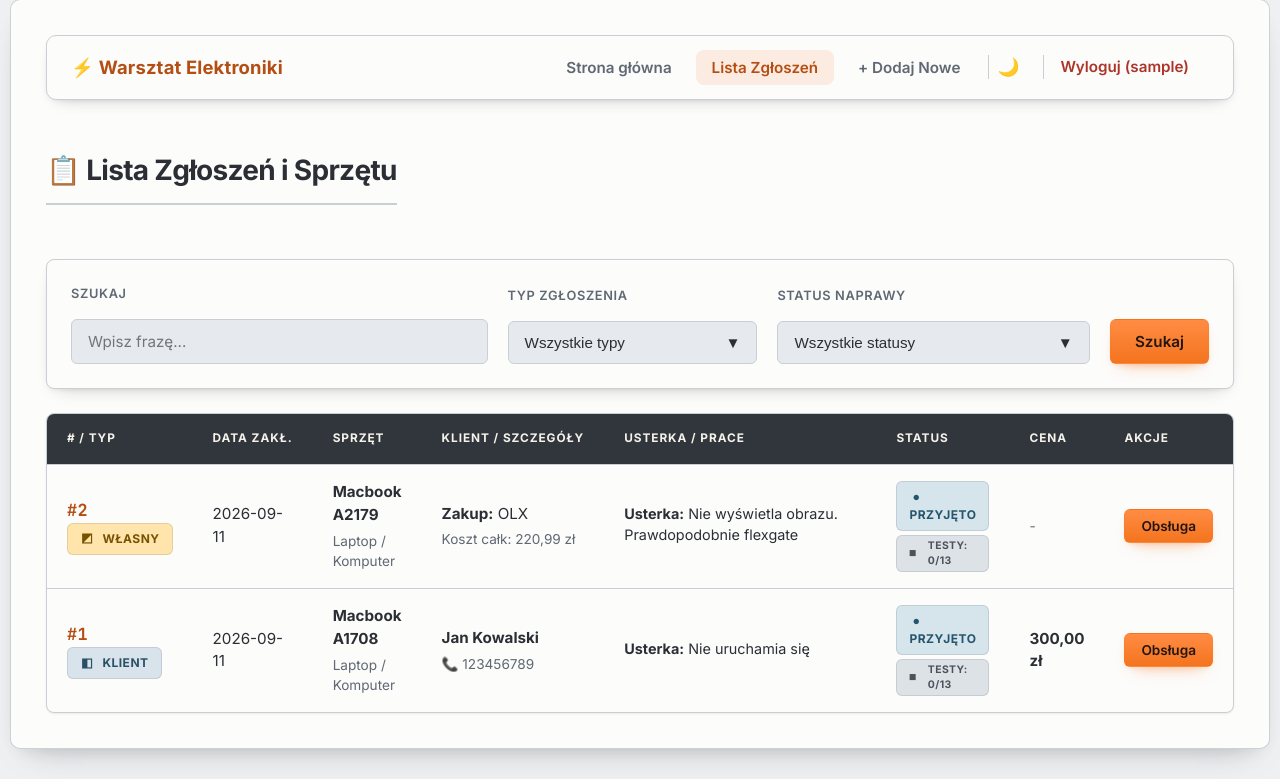
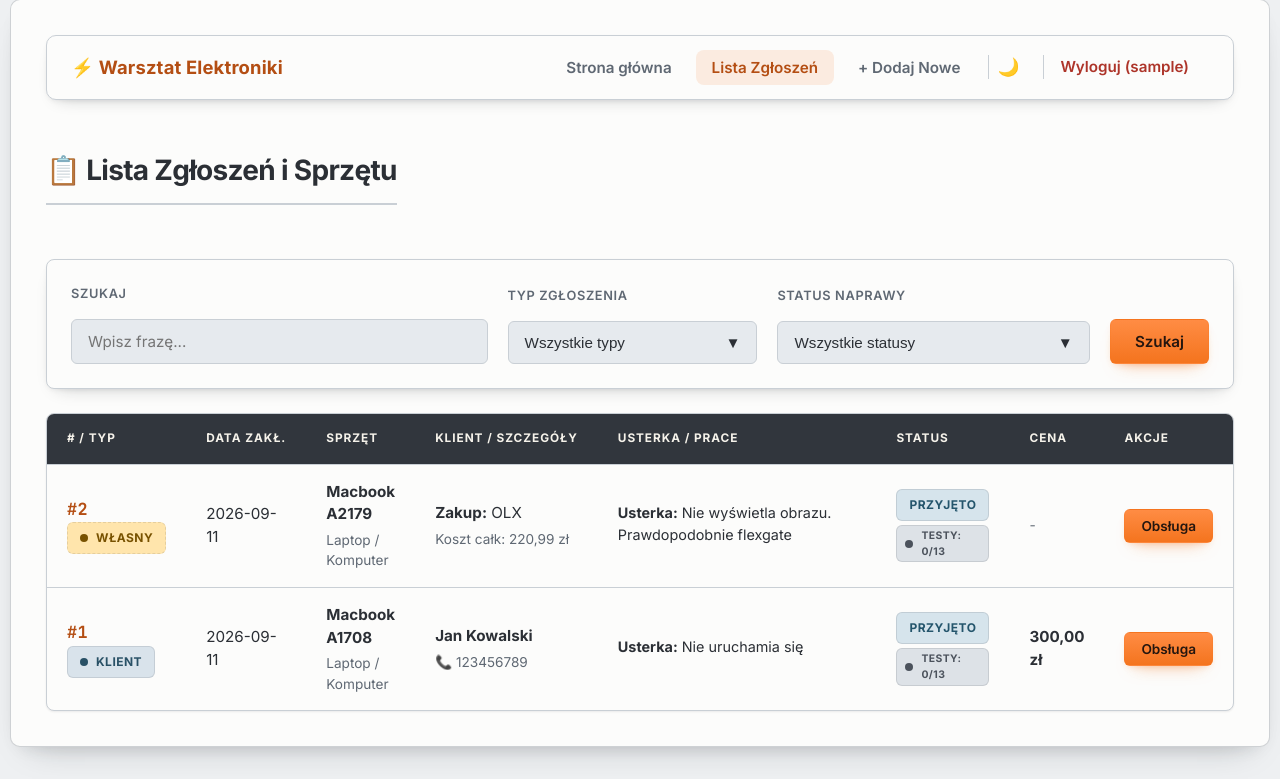
Before and after one commit to AlanexXx/warsztat_elektroniki, a PHP site: page /lista.php in a window 1280 px wide. Shown: the part 21-800 px from the top of the page. Run offline with PHP 8.4, Linux system fonts and the light colour scheme; the visitor is signed in with stand-in values (Sample User, id 1); data comes from the database, SQL or seed files in the repository; data that the repository does not hold is empty.

Commit message:
Refine industrial status cues
Co-authored-by: AlanexXx <38763094+AlanexXx@users.noreply.github.com>

```diff
--- a/style.css
+++ b/style.css
@@ -554,13 +554,13 @@ tr:last-child td {
     letter-spacing: 0.04em;
     text-transform: uppercase;
 }
-.badge-client { background-color: var(--badge-client-bg); color: var(--badge-client-color); }
-.badge-own { background-color: var(--badge-own-bg); color: var(--badge-own-color); }
-.badge-status-przyjeto { background-color: var(--badge-received-bg); color: var(--badge-received-color); }
-.badge-status-czeka { background-color: var(--badge-waiting-bg); color: var(--badge-waiting-color); }
-.badge-status-w-trakcie { background-color: var(--badge-progress-bg); color: var(--badge-progress-color); }
-.badge-status-gotowe { background-color: var(--badge-ready-bg); color: var(--badge-ready-color); }
-.badge-status-zamkniete { background-color: var(--badge-closed-bg); color: var(--badge-closed-color); }
+.badge-client { background-color: var(--badge-client-bg); color: var(--badge-client-color); border-style: solid; }
+.badge-own { background-color: var(--badge-own-bg); color: var(--badge-own-color); border-style: dashed; }
+.badge-status-przyjeto { background-color: var(--badge-received-bg); color: var(--badge-received-color); border-style: solid; }
+.badge-status-czeka { background-color: var(--badge-waiting-bg); color: var(--badge-waiting-color); border-style: dashed; }
+.badge-status-w-trakcie { background-color: var(--badge-progress-bg); color: var(--badge-progress-color); border-style: dotted; }
+.badge-status-gotowe { background-color: var(--badge-ready-bg); color: var(--badge-ready-color); border-style: double; border-width: 2px; padding: 5px 11px; }
+.badge-status-zamkniete { background-color: var(--badge-closed-bg); color: var(--badge-closed-color); border-style: solid; }
 .badge-type { background-color: var(--accent-surface); background-image: linear-gradient(180deg, var(--accent-top) 0%, var(--accent-surface) 100%); color: var(--badge-type-text); padding: 6px 14px; border-radius: var(--radius-md); font-size: 0.85rem; font-weight: 700; letter-spacing: 0.03em; }
 
 .badge-client::before,
@@ -574,26 +574,13 @@ tr:last-child td {
 .test-status-partial::before,
 .test-status-error::before,
 .test-status-ok::before {
-    display: inline-flex;
-    align-items: center;
-    justify-content: center;
-    width: 0.9rem;
-    font-size: 0.78rem;
-    font-weight: 700;
-    line-height: 1;
+    content: "";
+    width: 8px;
+    height: 8px;
+    border-radius: 50%;
+    background-color: currentColor;
     flex-shrink: 0;
 }
-.badge-client::before { content: "◧"; }
-.badge-own::before { content: "◩"; }
-.badge-status-przyjeto::before { content: "●"; }
-.badge-status-czeka::before,
-.test-status-partial::before { content: "▲"; }
-.badge-status-w-trakcie::before { content: "◆"; }
-.badge-status-gotowe::before,
-.test-status-ok::before { content: "✓"; }
-.badge-status-zamkniete::before,
-.test-status-default::before { content: "■"; }
-.test-status-error::before { content: "!"; }
 
 .filter-card {
     background-color: var(--card-bg);
@@ -973,10 +960,10 @@ tr:last-child td {
     padding: 2px 8px;
 }
 
-.test-status-default { background-color: var(--badge-closed-bg); color: var(--badge-closed-color); }
-.test-status-partial { background-color: var(--badge-waiting-bg); color: var(--badge-waiting-color); }
-.test-status-error { background-color: var(--error-bg); color: var(--error-color); }
-.test-status-ok { background-color: var(--badge-ready-bg); color: var(--badge-ready-color); }
+.test-status-default { background-color: var(--badge-closed-bg); color: var(--badge-closed-color); border-style: solid; }
+.test-status-partial { background-color: var(--badge-waiting-bg); color: var(--badge-waiting-color); border-style: dashed; }
+.test-status-error { background-color: var(--error-bg); color: var(--error-color); border-style: double; border-width: 2px; padding: 5px 11px; }
+.test-status-ok { background-color: var(--badge-ready-bg); color: var(--badge-ready-color); border-style: double; border-width: 2px; padding: 5px 11px; }
 
 .obsluga-header-actions {
     display: flex;
```
